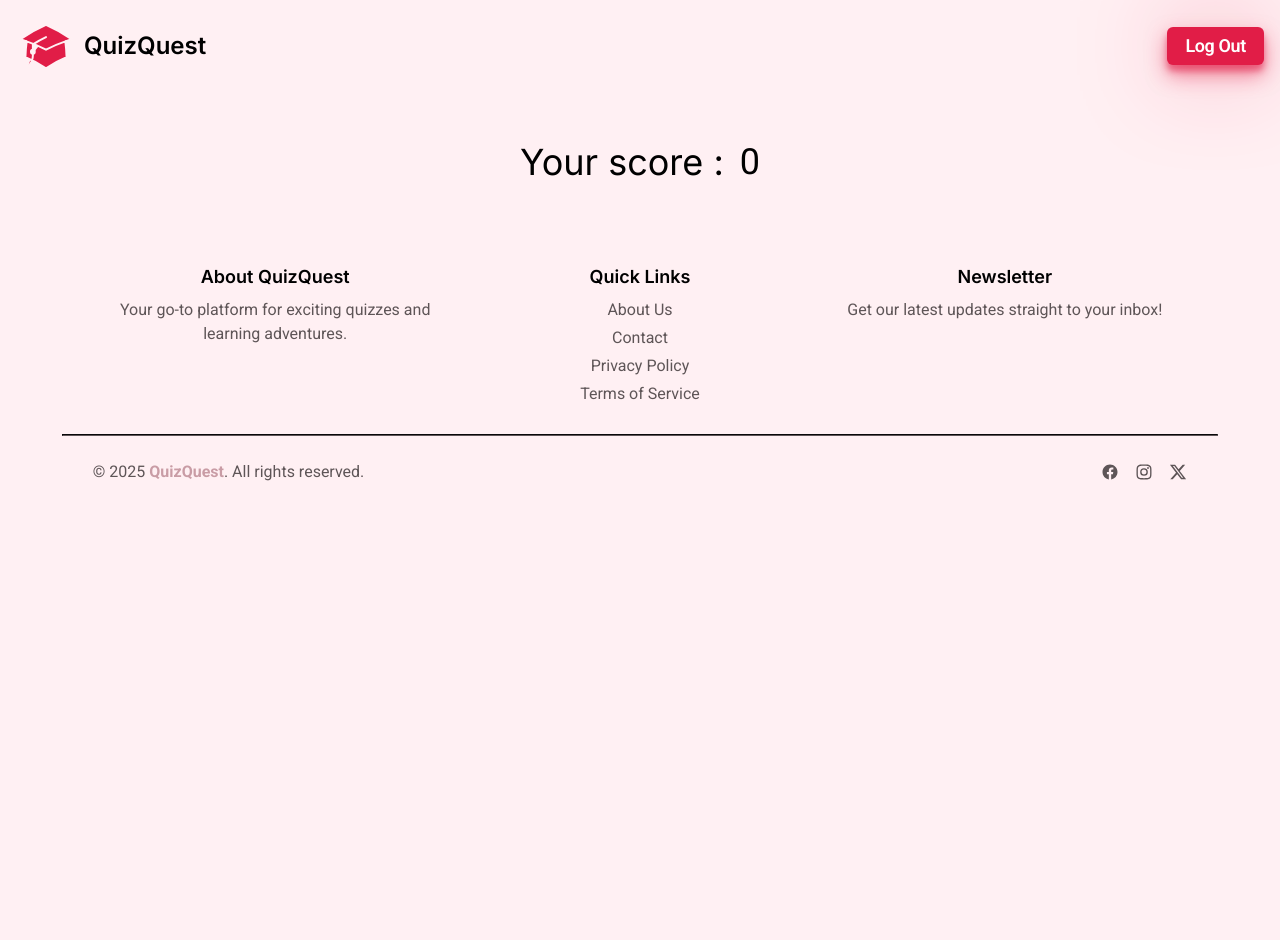
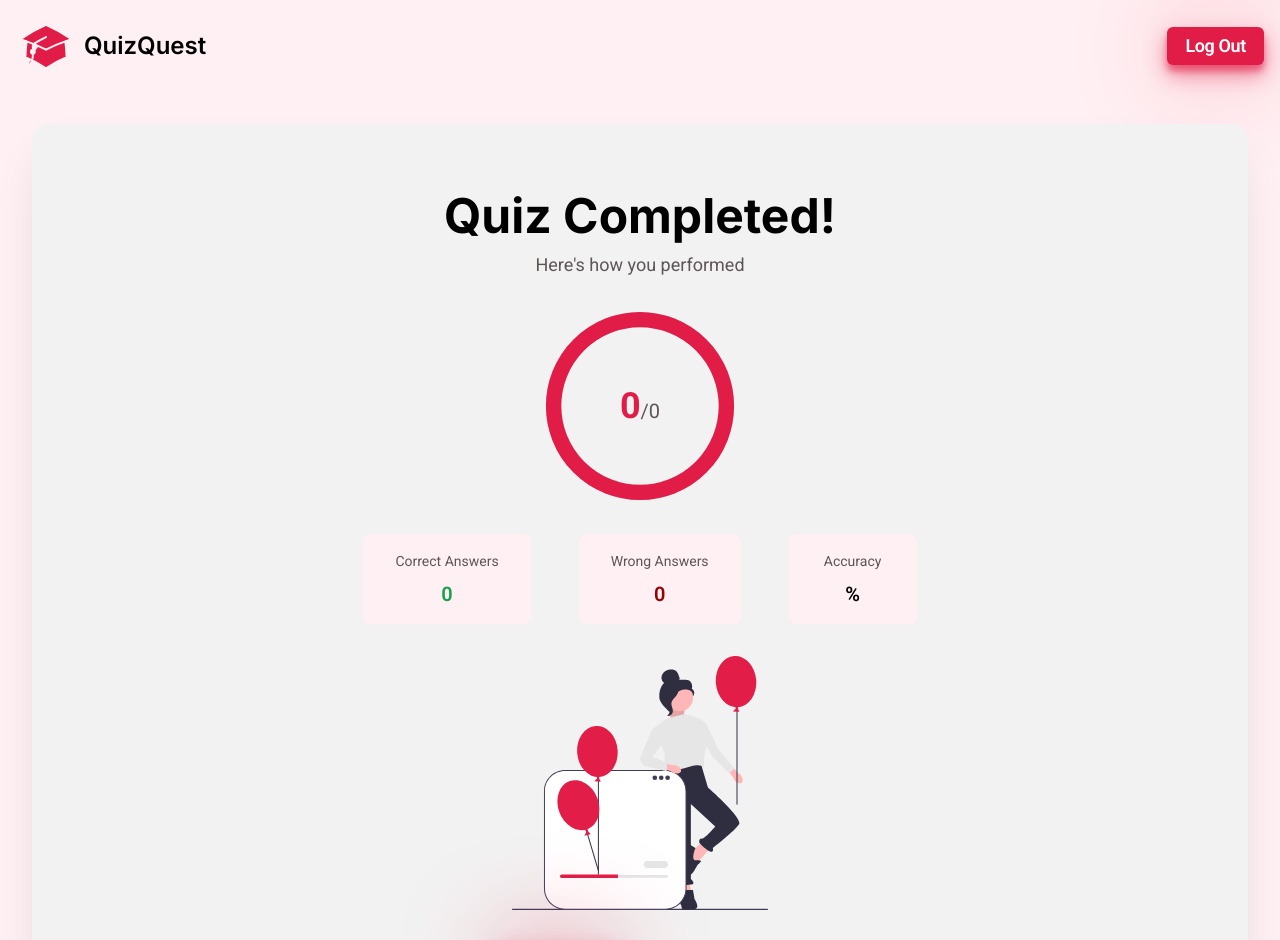
Before and after one commit to Saran-Sandeep/Quiz, an Angular app: page /result in a window 1280 px wide. Shown: the top 940 px of the page. Before the commit the page ends 800 px from the top, so only its background shows below. Built offline with nearby package versions, Linux system fonts and the light colour scheme.

Commit message:
Added quizstate service to pass data to result page

```diff
--- a/src/app/features/exam/exam.component.html
+++ b/src/app/features/exam/exam.component.html
@@ -36,7 +36,7 @@
           @for (option of currentQuestion.options; track option; let i = $index)
           {
           <mat-radio-button class="exam__option" [value]="option">
-            <span class="option-number">{{ alphabetLabels[i] }}</span>
+            <span class="option-number">{{ i }}</span>
             <span class="option-text">{{ option }}</span>
           </mat-radio-button>
           }
--- a/src/app/features/exam/exam.component.ts
+++ b/src/app/features/exam/exam.component.ts
@@ -2,9 +2,9 @@ import { Component, OnDestroy, OnInit } from '@angular/core';
 import { FormsModule } from '@angular/forms';
 import { MatRadioModule } from '@angular/material/radio';
 import { Router } from '@angular/router';
-import { ScoreService } from '../../shared/services/score.service';
 import { CommonModule } from '@angular/common';
 import { TimePipe } from '../../shared/pipes/time.pipe';
+import { QuizStateService } from '../../shared/services/quiz-state.service';
 
 interface Question {
   question: string;
@@ -19,7 +19,10 @@ interface Question {
   styleUrl: './exam.component.css',
 })
 export class ExamComponent implements OnInit, OnDestroy {
-  constructor(private router: Router, private scoreService: ScoreService) {}
+  constructor(
+    private router: Router,
+    private quizStateService: QuizStateService
+  ) {}
 
   totalQuestions: Question[] = [
     {
@@ -65,17 +68,15 @@ export class ExamComponent implements OnInit, OnDestroy {
   ];
 
   currentQuestionIdx: number = 0;
-
   currentQuestion: Question = this.totalQuestions[this.currentQuestionIdx];
-
   selectedOption: string = '';
   score: number = 0;
-
   timeRemaining: number = 600; // 10 minutes in seconds
   private timerInterval: any;
-  alphabetLabels = ['A', 'B', 'C', 'D'];
-  skippedQuestions: number[] = [];
+  skippedQuestions: Question[] = [];
   isLastQuestion: boolean = false;
+  correctlyAnsweredQuestions: Question[] = [];
+  wronglyAnsweredQuestions: Question[] = [];
 
   ngOnInit() {
     this.startTimer();
@@ -113,7 +114,7 @@ export class ExamComponent implements OnInit, OnDestroy {
   }
 
   skipQuestion() {
-    this.skippedQuestions.push(this.currentQuestionIdx);
+    this.skippedQuestions.push();
     this.nextQuestion();
   }
 
@@ -131,16 +132,34 @@ export class ExamComponent implements OnInit, OnDestroy {
       this.currentQuestionIdx === this.totalQuestions.length - 1;
   }
 
+  checkAnswer() {
+    if (this.selectedOption === this.currentQuestion.correct) {
+      this.score += 1;
+      this.correctlyAnsweredQuestions.push(
+        this.totalQuestions[this.currentQuestionIdx]
+      );
+    } else if (this.selectedOption === '') {
+      this.skippedQuestions.push(this.totalQuestions[this.currentQuestionIdx]);
+    } else {
+      this.wronglyAnsweredQuestions.push(
+        this.totalQuestions[this.currentQuestionIdx]
+      );
+    }
+  }
+
   finishExam() {
     clearInterval(this.timerInterval);
-    this.scoreService.setScore(this.score);
+    this.quizStateService.updateQuizState(
+      this.correctlyAnsweredQuestions.length,
+      this.wronglyAnsweredQuestions.length,
+      this.totalQuestions.length,
+      this.score
+    );
     this.router.navigateByUrl('result');
   }
 
   onSubmit() {
-    if (this.selectedOption === this.currentQuestion.correct) {
-      this.score++;
-    }
+    this.checkAnswer();
 
     if (this.isLastQuestion) {
       this.finishExam();
--- a/src/app/features/result/result.component.css
+++ b/src/app/features/result/result.component.css
@@ -1,13 +1,162 @@
-.result {
+.results {
     display: flex;
     justify-content: center;
     align-items: center;
+    padding: 2rem;
 }
 
-.result__container {
+.results__container {
+    background-color: var(--card);
+    border-radius: 1rem;
+    box-shadow: 0 1.5rem 3rem -1rem rgba(0, 0, 0, 0.15);
+    padding: 2rem;
+    text-align: center;
+}
+
+.results__header {
+    margin-bottom: 2rem;
+}
+
+.results__title {
+    font-size: var(--size-3xl);
+    color: var(--foreground);
+    margin-bottom: 0.5rem;
+}
+
+.results__subtitle {
+    font-size: var(--size-lg);
+    color: var(--muted-foreground);
+}
+
+/* Score Ring Animation */
+.score-ring {
+    position: relative;
+    width: 12rem;
+    height: 12rem;
+    margin: 2rem auto;
+}
+
+.score-circle {
+    transform: rotate(-90deg);
+}
+
+.score-background {
+    fill: none;
+    stroke: var(--muted);
+    stroke-width: 8;
+}
+
+.score-progress {
+    fill: none;
+    stroke: var(--primary);
+    stroke-width: 8;
+    stroke-linecap: round;
+    transition: stroke-dashoffset 1s ease;
+}
+
+.score-text {
+    position: absolute;
+    top: 50%;
+    left: 50%;
+    transform: translate(-50%, -50%);
+    text-align: center;
+}
+
+.score-value {
     font-size: var(--size-4xl);
+    font-weight: 700;
+    color: var(--primary);
+}
+
+.score-total {
+    font-size: var(--size-xl);
+    color: var(--muted-foreground);
+}
+
+/* Stats Grid */
+.results__stats {
     display: flex;
     justify-content: center;
-    align-items: center;
+    gap: 2rem;
+    margin: 2rem 0;
+    flex-wrap: wrap;
+}
+
+.stat-item {
+    background-color: var(--background);
+    padding: 1rem 2rem;
+    border-radius: 0.5rem;
+    min-width: 8rem;
+}
+
+.stat-label {
+    display: block;
+    font-size: var(--size-sm);
+    color: var(--muted-foreground);
+    margin-bottom: 0.5rem;
+}
+
+.stat-value {
+    font-size: var(--size-xl);
+    font-weight: 600;
+}
+
+.stat-value.correct {
+    color: hsl(142, 76%, 36%);
+}
+
+.stat-value.wrong {
+    color: var(--destructive);
+}
+
+/* Image */
+.results__image {
+    width: 16rem;
+    margin: 2rem auto;
+}
+
+/* Action Buttons */
+.results__actions {
+    display: flex;
+    justify-content: center;
     gap: 1rem;
+    margin-top: 2rem;
 }
+
+.results__btn-retry,
+.results__btn-home {
+    min-width: 8rem;
+    padding: 0.75rem 1.5rem;
+}
+
+.results__btn-home {
+    background-color: var(--card);
+    color: var(--foreground);
+    border: 1px solid var(--border);
+    box-shadow: none;
+}
+
+/* Responsive Adjustments */
+@media (min-width: 768px) {
+    .results__container {
+        padding: 3rem;
+    }
+
+    .results__title {
+        font-size: var(--size-4xl);
+    }
+
+    .results__stats {
+        gap: 3rem;
+    }
+}
+
+@media (min-width: 1024px) {
+    .results__container {
+        padding: 4rem;
+    }
+
+    .results__title {
+        font-size: var(--size-5xl);
+    }
+}
--- a/src/app/features/result/result.component.html
+++ b/src/app/features/result/result.component.html
@@ -1,6 +1,60 @@
-<section class="result section">
-  <div class="result__container container">
-    <p class="title result__label">Your score :</p>
-    <p class="result__score">{{ score }}</p>
+<section class="results">
+  <div class="results__container container">
+    <div class="results__content">
+      <div class="results__header">
+        <h1 class="results__title title">Quiz Completed!</h1>
+        <p class="results__subtitle">Here's how you performed</p>
+      </div>
+
+      <div class="results__score-card">
+        <div class="score-ring">
+          <svg class="score-circle" viewBox="0 0 100 100">
+            <circle class="score-background" cx="50" cy="50" r="45" />
+            <circle
+              class="score-progress"
+              cx="50"
+              cy="50"
+              r="45"
+              [style.strokeDasharray]="circumference"
+              [style.strokeDashoffset]="dashOffset"
+            />
+          </svg>
+          <div class="score-text">
+            <span class="score-value">{{ score }}</span>
+            <span class="score-total">/{{ totalQuestions }}</span>
+          </div>
+        </div>
+      </div>
+
+      <div class="results__stats">
+        <div class="stat-item">
+          <span class="stat-label">Correct Answers</span>
+          <span class="stat-value correct">{{ score }}</span>
+        </div>
+        <div class="stat-item">
+          <span class="stat-label">Wrong Answers</span>
+          <span class="stat-value wrong">{{ totalQuestions - score }}</span>
+        </div>
+        <div class="stat-item">
+          <span class="stat-label">Accuracy</span>
+          <span class="stat-value"
+            >{{ (score / totalQuestions) * 100 | number : "1.0-2" }}%</span
+          >
+        </div>
+      </div>
+
+      <div class="results__image">
+        <img src="/undraw_well-done_kqud.svg" alt="Completion illustration" />
+      </div>
+
+      <div class="results__actions">
+        <button class="btn results__btn-retry" (click)="onRetry()">
+          Try Again
+        </button>
+        <button class="btn results__btn-home" (click)="onHome()">
+          Back to Home
+        </button>
+      </div>
+    </div>
   </div>
 </section>
--- a/src/app/features/result/result.component.ts
+++ b/src/app/features/result/result.component.ts
@@ -1,25 +1,46 @@
 import { Component } from '@angular/core';
-import { ScoreService } from '../../shared/services/score.service';
 import { Subscription } from 'rxjs';
+import { QuizStateService } from '../../shared/services/quiz-state.service';
+import { CommonModule, DecimalPipe } from '@angular/common';
 @Component({
   selector: 'app-result',
-  imports: [],
+  imports: [CommonModule],
   templateUrl: './result.component.html',
   styleUrl: './result.component.css',
 })
 export class ResultComponent {
+  constructor(private quizStateService: QuizStateService) {}
+
+  private scoreSubscription!: Subscription;
   score: number = 0;
-  private scoreSubscription!: Subscription;
+  correctAnswers: number = 0;
+  wrongAnswers: number = 0;
+  totalQuestions: number = 0;
 
-  constructor(private scoreService: ScoreService) {}
+  radius = 45;
+  circumference = 2 * Math.PI * this.radius;
 
   ngOnInit(): void {
-    this.scoreSubscription = this.scoreService.score$.subscribe((score) => {
-      this.score = score;
+    this.scoreSubscription = this.quizStateService.state$.subscribe((state) => {
+      this.correctAnswers = state.correctAnswers;
+      this.wrongAnswers = state.wrongAnswers;
+      this.totalQuestions = state.totalQuestions;
+      this.score = state.score;
     });
+  }
+
+  get dashOffset(): number {
+    return (
+      this.circumference -
+      (this.score / this.totalQuestions) * this.circumference
+    );
   }
 
   ngOnDestroy(): void {
     this.scoreSubscription.unsubscribe();
   }
+
+  onRetry(): void {}
+
+  onHome(): void {}
 }
--- /dev/null
+++ b/src/app/shared/services/quiz-state.service.ts
@@ -0,0 +1,49 @@
+import { Injectable } from '@angular/core';
+import { BehaviorSubject } from 'rxjs';
+
+interface QuizState {
+  correctAnswers: number;
+  wrongAnswers: number;
+  totalQuestions: number;
+  score: number;
+}
+
+@Injectable({
+  providedIn: 'root',
+})
+export class QuizStateService {
+  private initialState: QuizState = {
+    correctAnswers: 0,
+    wrongAnswers: 0,
+    totalQuestions: 0,
+    score: 0,
+  };
+
+  private state = new BehaviorSubject<QuizState>(this.initialState);
+
+  // Expose observables
+  state$ = this.state.asObservable();
+
+  // Convenience getters for current values
+  get currentState(): QuizState {
+    return this.state.getValue();
+  }
+
+  updateQuizState(
+    correct: number,
+    wrong: number,
+    total: number,
+    score: number
+  ) {
+    this.state.next({
+      correctAnswers: correct,
+      wrongAnswers: wrong,
+      totalQuestions: total,
+      score: score,
+    });
+  }
+
+  resetState() {
+    this.state.next(this.initialState);
+  }
+}
--- a/src/app/shared/services/score.service.ts
+++ /dev/null
@@ -1,16 +0,0 @@
-import { Injectable } from '@angular/core';
-import { BehaviorSubject } from 'rxjs';
-
-@Injectable({
-  providedIn: 'root',
-})
-export class ScoreService {
-  private scoreSubject = new BehaviorSubject<number>(0);
-  score$ = this.scoreSubject.asObservable();
-
-  constructor() {}
-
-  setScore(newScore: number): void {
-    this.scoreSubject.next(newScore);
-  }
-}
```
Also changed, not shown: 1 other file (tests, documents, lock files or other folders).
